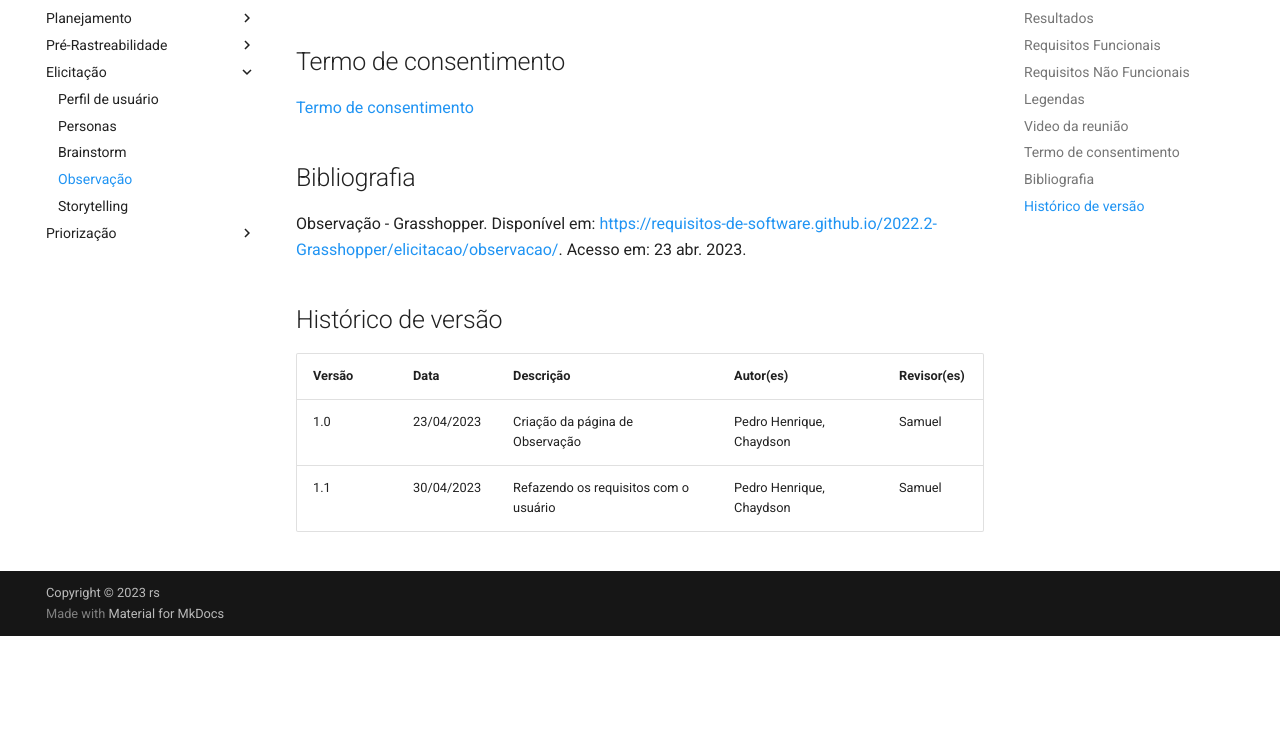
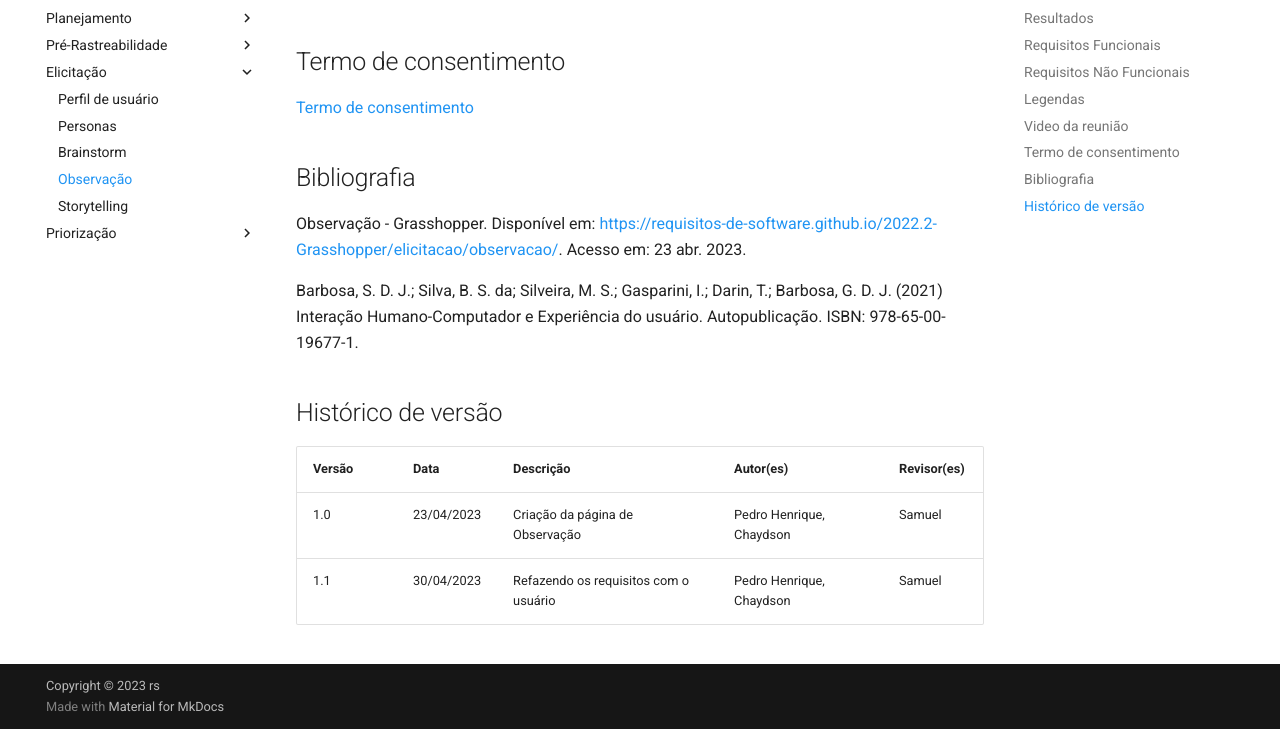
Before and after one commit to Requisitos-de-Software/2023.1-Booking, an MkDocs documentation site: the page built from docs/elicitacao/observacao.md, in a window 1280 px wide and 900 px high, scrolled down 3064 px, cut to the strip 171-900 px from the top of the window. Built offline with MkDocs 1.6.1 and Material for MkDocs 9.7.7, drawn with Linux system fonts in a browser that asks for light colours; comment, search, counter and statistics services are not loaded; before the commit the page ends 3871 px from its top, so only the background shows below that.

Commit message:
Adicionando mais bibliografia na observação

```diff
--- a/docs/elicitacao/observacao.md
+++ b/docs/elicitacao/observacao.md
@@ -88,6 +88,8 @@
 
 Observação - Grasshopper. Disponível em: [https://requisitos-de-software.github.io/2022.2-Grasshopper/elicitacao/observacao/](https://requisitos-de-software.github.io/2022.2-Grasshopper/elicitacao/observacao/). Acesso em: 23 abr. 2023.
 
+Barbosa, S. D. J.; Silva, B. S. da; Silveira, M. S.; Gasparini, I.; Darin, T.; Barbosa, G. D. J. (2021) Interação Humano-Computador e Experiência do usuário. Autopublicação. ISBN: 978-65-00-19677-1.
+
 ## Histórico de versão
 
 | Versão | Data       | Descrição                            | Autor(es)                | Revisor(es) |
```
